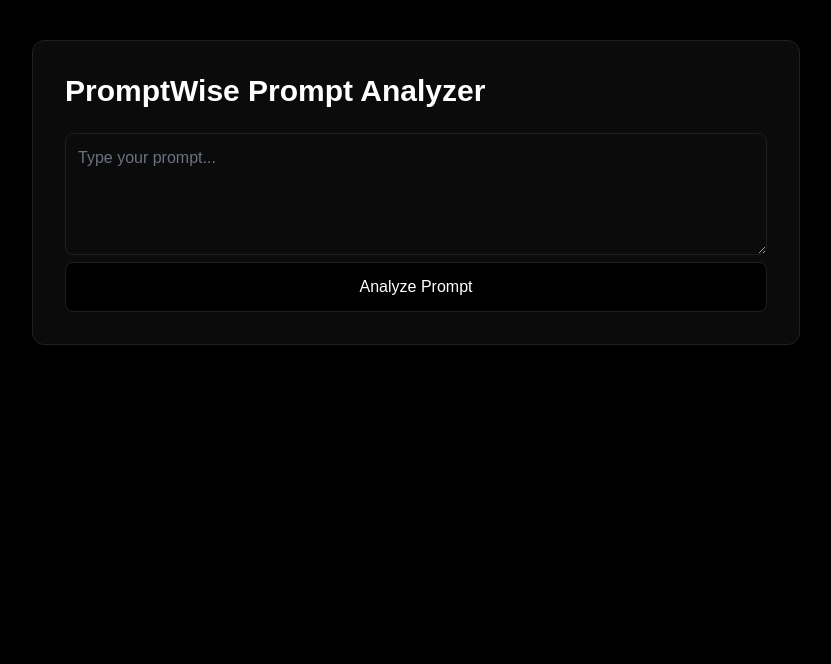
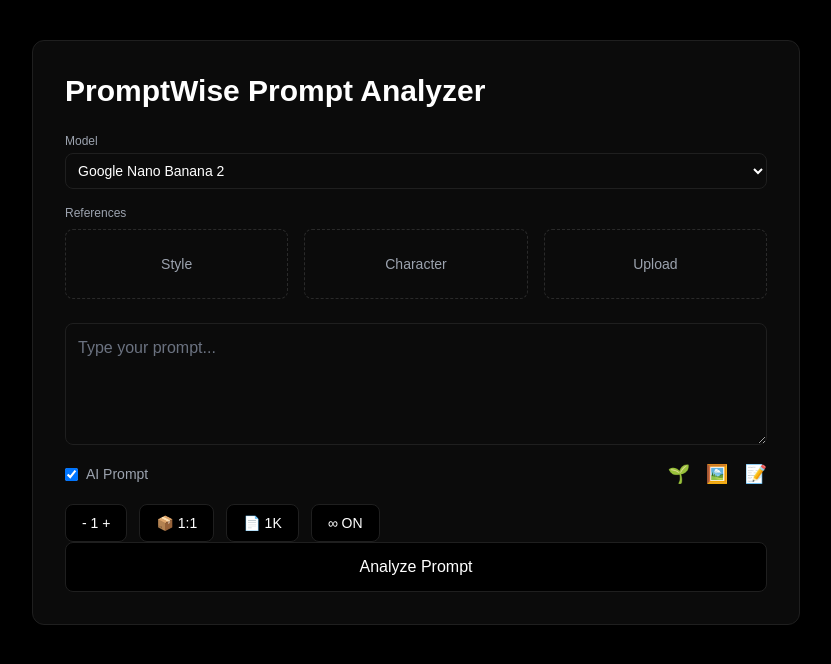
Before and after one commit to miodragstrak/promptwise-prompt-analyzer, a Next.js app in the folder web/: page / in a window 1280 px wide. Shown: the top 664 px of the page, without its empty margins (224-1055 px from the left). Built offline with nearby package versions, Linux system fonts and the light colour scheme.

Commit message:
New functions

```diff
--- a/web/app/page.tsx
+++ b/web/app/page.tsx
@@ -8,6 +8,54 @@
     <span className="px-3 py-1 text-xs rounded-full bg-[#1F1F1F] text-white">
       {label}
     </span>
+  )
+}
+
+function ControlButton({
+  label
+}: {
+  label: string
+}) {
+  return (
+    <button className="border border-[#1F1F1F] bg-black text-white px-4 py-2 rounded-lg text-sm hover:border-[#B6FF00] transition">
+      {label}
+    </button>
+  )
+}
+
+function HealthItem({
+  label,
+  ok
+}: {
+  label: string
+  ok: boolean
+}) {
+
+  return (
+    <div className="flex justify-between text-sm border-b border-[#1F1F1F] pb-1">
+      <span>{label}</span>
+      <span>{ok ? "✔" : "❌"}</span>
+    </div>
+  )
+}
+
+function IconToolButton({
+  icon,
+  title,
+  onClick
+}: {
+  icon: string
+  title: string
+  onClick?: () => void
+}) {
+  return (
+    <button
+      onClick={onClick}
+      title={title}
+      className="text-gray-400 hover:text-[#B6FF00] transition text-lg"
+    >
+      {icon}
+    </button>
   )
 }
 
@@ -67,12 +115,14 @@
 
   const [prompt, setPrompt] = useState("")
   const [result, setResult] = useState<PromptResult | null>(null)
+  const [aiPrompt, setAiPrompt] = useState(true)
+  const [model, setModel] = useState("Google Nano Banana 2")
 
   async function analyze() {
 
     const res = await fetch("/api/analyze", {
       method: "POST",
-      body: JSON.stringify({ prompt }),
+      body: JSON.stringify({ prompt, aiPrompt }),
     })
 
     const data = await res.json()
@@ -89,6 +139,45 @@
         PromptWise Prompt Analyzer
       </h1>
 
+      <div className="mb-4">
+
+        <p className="text-xs text-gray-400 mb-1">Model</p>
+
+        <select
+          value={model}
+          onChange={(e) => setModel(e.target.value)}
+          className="w-full bg-[#0B0B0B] border border-[#1F1F1F] rounded-lg p-2 text-sm"
+        >
+          <option>Google Nano Banana 2</option>
+          <option>Flux</option>
+          <option>Kling</option>
+          <option>Stable Diffusion</option>
+        </select>
+
+      </div>
+
+        <div className="mb-6">
+
+          <p className="text-xs text-gray-400 mb-2">References</p>
+
+          <div className="grid grid-cols-3 gap-4">
+
+            <div className="border border-dashed border-[#2A2A2A] rounded-lg p-6 text-center text-sm text-gray-400 hover:border-[#B6FF00] transition">
+              Style
+            </div>
+
+            <div className="border border-dashed border-[#2A2A2A] rounded-lg p-6 text-center text-sm text-gray-400 hover:border-[#B6FF00] transition">
+              Character
+            </div>
+
+            <div className="border border-dashed border-[#2A2A2A] rounded-lg p-6 text-center text-sm text-gray-400 hover:border-[#B6FF00] transition">
+              Upload
+            </div>
+
+          </div>
+
+        </div>
+
       <textarea
         className="w-full p-3 rounded-lg border border-[#1F1F1F] bg-[#0B0B0B] text-white placeholder-gray-500 focus:outline-none focus:ring-2 focus:ring-[#B6FF00]"
         rows={4}
@@ -97,11 +186,67 @@
         onChange={(e) => setPrompt(e.target.value)}
       />
 
+      {/* AI Prompt toggle already here */}
+
+      <div className="flex items-center justify-between mt-2">
+
+      {/* LEFT SIDE — AI Prompt */}
+      <div className="flex items-center gap-2">
+        <input
+          type="checkbox"
+          checked={aiPrompt}
+          onChange={(e) => setAiPrompt(e.target.checked)}
+        />
+
+        <span className="text-sm text-gray-400">
+          AI Prompt
+        </span>
+      </div>
+
+      {/* RIGHT SIDE — ICON TOOLS */}
+      <div className="flex items-center gap-4 text-lg">
+
+        <IconToolButton
+          icon="🌱"
+          title="Improve prompt"
+          onClick={() => alert("Improve prompt")}
+        />
+
+        <IconToolButton
+          icon="🖼️"
+          title="Generate variations"
+          onClick={() => alert("Generate variations")}
+        />
+
+        <IconToolButton
+          icon="📝"
+          title="Rewrite prompt"
+          onClick={() => alert("Rewrite prompt")}
+        />
+
+      </div>
+
+    </div>
+
+      <div className="flex gap-3 mt-4">
+
+        <ControlButton label="- 1 +" />
+
+        <ControlButton label="📦 1:1" />
+
+        <ControlButton label="📄 1K" />
+
+        <ControlButton label="∞ ON" />
+
+      </div>
+
       <button
         onClick={analyze}
         className="border border-[#1F1F1F] bg-black text-white p-3 w-full rounded-lg">
         Analyze Prompt
       </button>
+
+
 
       {result && (
       <div className="mt-8 space-y-6">
@@ -118,32 +263,6 @@
           <p><b>Camera:</b> {result.analysis.camera || "-"}</p>
 
         </div>
-
-
-        {/* Metrics */}
-        <div className="grid grid-cols-2 md:grid-cols-4 gap-4">
-
-        <MetricCard
-          title="Confidence"
-          value={`${Math.round(result.confidence * 100)}%`}
-        />
-
-        <MetricCard
-          title="Complexity"
-          value={result.complexity}
-        />
-
-        <MetricCard
-          title="Intent"
-          value={result.intent}
-        />
-
-        <MetricCard
-          title="Richness"
-          value={result.richness.toFixed(2)}
-        />
-
-      </div>
 
       <div className="mt-6">
 
@@ -168,6 +287,49 @@
 
     </div>
 
+    {/* Prompt Health */}
+      <div className="border border-[#1F1F1F] p-4 rounded-lg bg-[#0B0B0B]">
+
+        <h2 className="font-bold mb-4">Prompt Health</h2>
+
+        {/* Metrics */}
+        <div className="grid grid-cols-2 md:grid-cols-4 gap-4 mb-6">
+
+          <MetricCard
+            title="Confidence"
+            value={`${Math.round(result.confidence * 100)}%`}
+          />
+
+          <MetricCard
+            title="Complexity"
+            value={result.complexity}
+          />
+
+          <MetricCard
+            title="Intent"
+            value={result.intent}
+          />
+
+          <MetricCard
+            title="Richness"
+            value={result.richness.toFixed(2)}
+          />
+
+        </div>
+
+        {/* Checklist */}
+        <div className="space-y-2 text-sm">
+
+          <HealthItem label="Subject" ok={!!result.analysis.subject} />
+          <HealthItem label="Environment" ok={!!result.analysis.environment} />
+          <HealthItem label="Lighting" ok={!!result.analysis.lighting} />
+          <HealthItem label="Style" ok={!!result.analysis.style} />
+          <HealthItem label="Camera" ok={!!result.analysis.camera} />
+
+        </div>
+
+      </div>
+
 
         {/* Missing fields */}
         <div className="border p-4 rounded">
@@ -176,7 +338,9 @@
           {result.missing_fields.length > 0 ? (
             <ul className="list-disc pl-6">
               {result.missing_fields.map((field) => (
-                <li key={field}>{field}</li>
+                <li key={field} className="capitalize">
+                {field}
+              </li>
               ))}
             </ul>
           ) : (
@@ -190,6 +354,14 @@
         <div className="border p-4 rounded bg-[#0B0B0B]">
           <h2 className="font-bold mb-2">Enhanced Prompt</h2>
           <p>{result.enhanced_prompt}</p>
+
+        <button
+            className="mt-3 text-sm text-[#B6FF00]"
+            onClick={() => setPrompt(result.enhanced_prompt)}
+          >
+            Use this prompt
+        </button>
+
         </div>
 
         {/* Scene Plan */}
```
